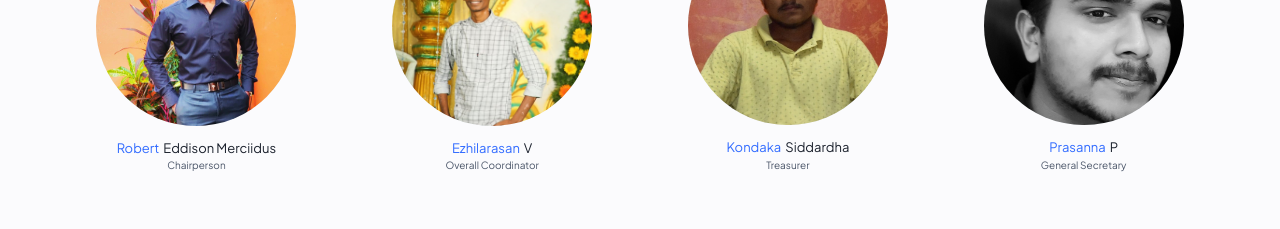
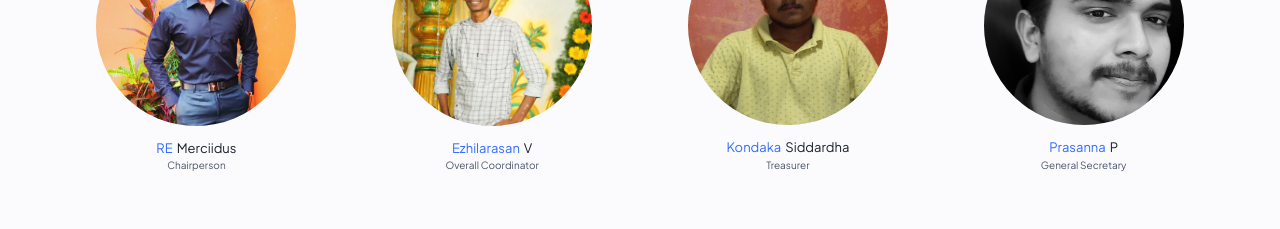
Before and after one commit to siva2204/moments-2022, a React (Create React App) app in the folder frontend/: page / in a window 1280 px wide. Shown: the part 2240-2469 px from the top of the page. Built offline with nearby package versions, Linux system fonts and the light colour scheme.

Commit message:
typo: RE as initial for mercidus

```diff
--- a/frontend/src/data/membersDat.js
+++ b/frontend/src/data/membersDat.js
@@ -1,6 +1,6 @@
 export const MEMBERDATA = [
   {
-    name: 'Robert Eddison Merciidus',
+    name: 'RE Merciidus',
     position: 'Chairperson',
     image: 'IMG_20181228_153429__01__01__02-01 - eddison merciidus.jpeg',
   },
```
